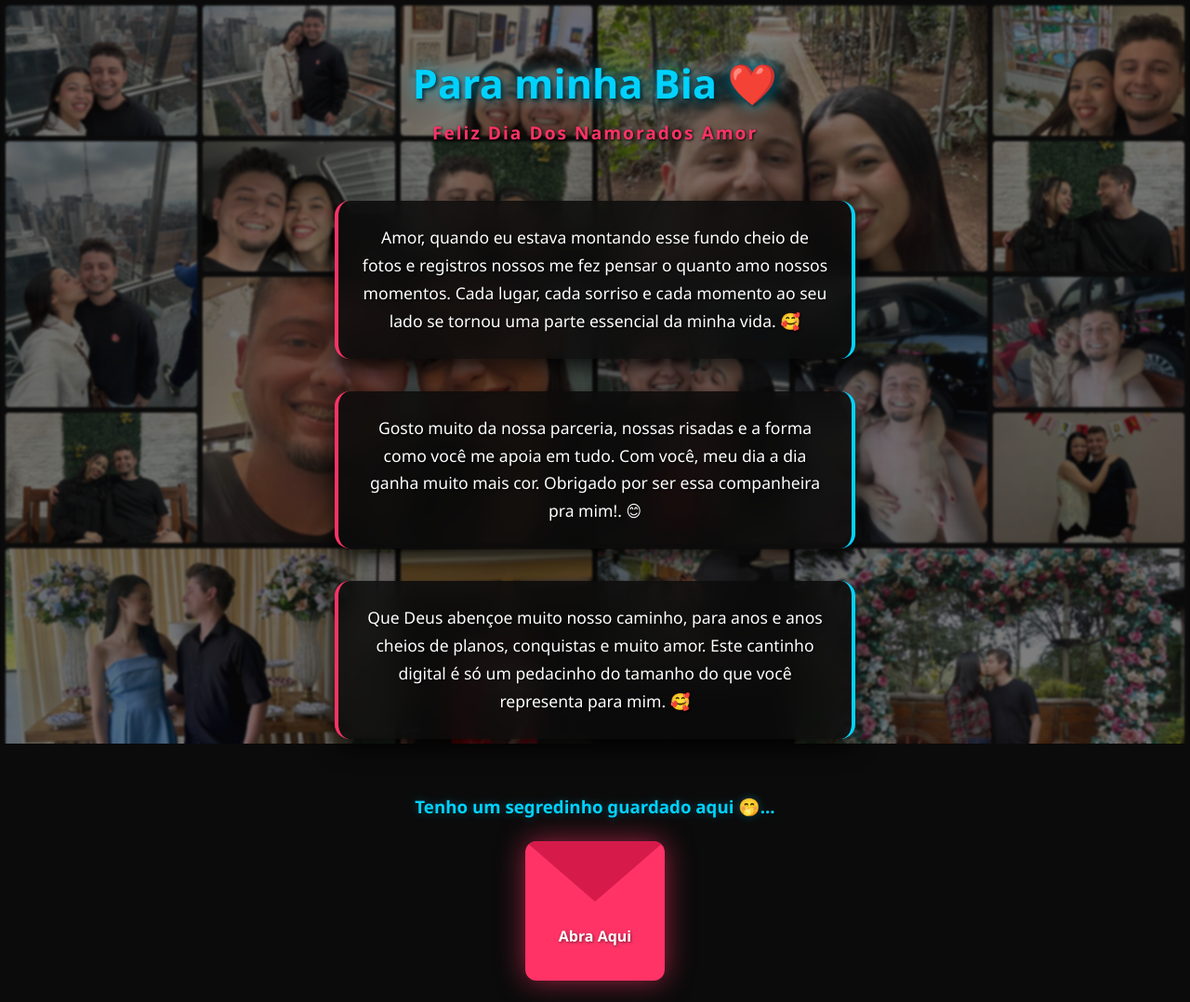
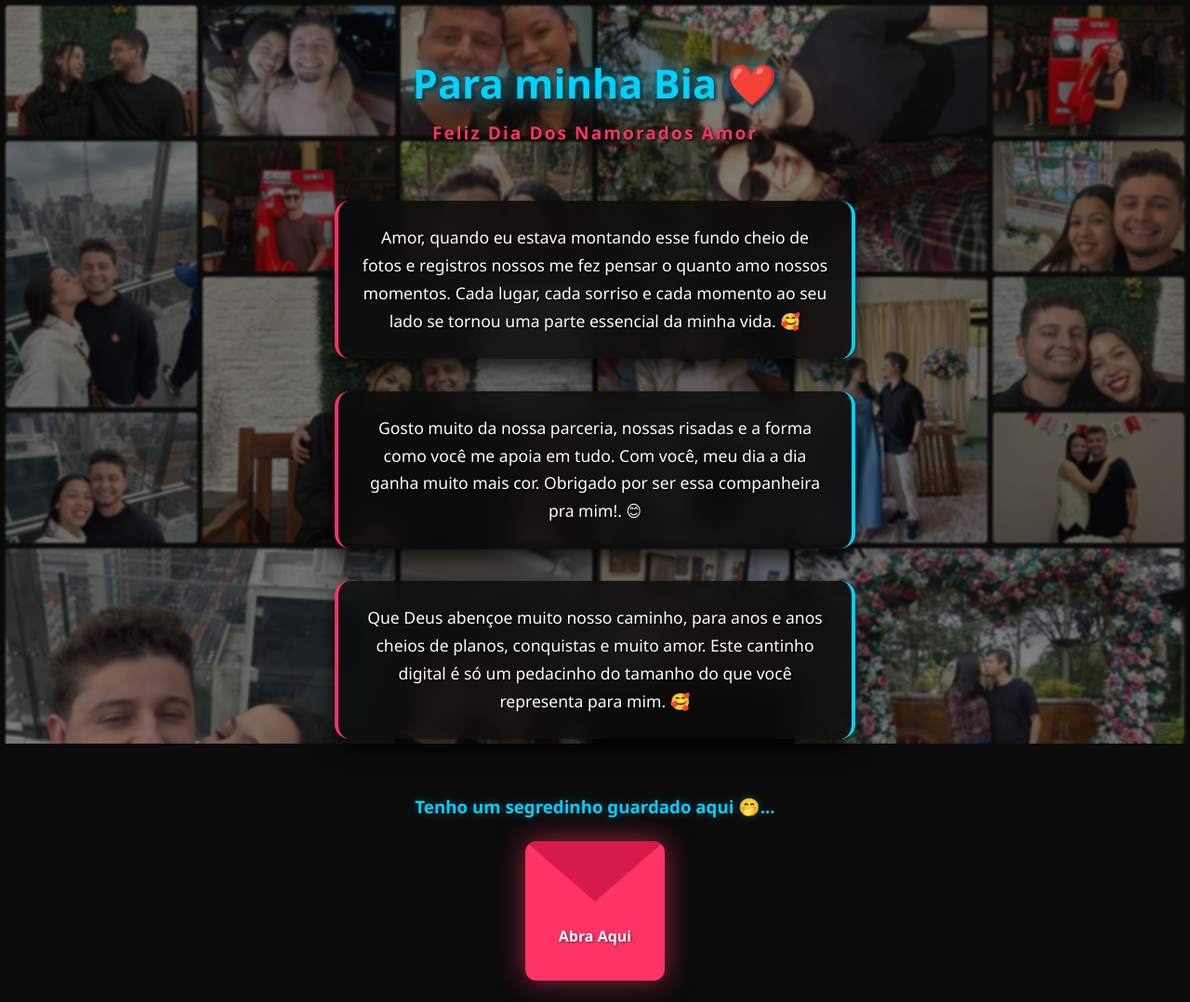
Before and after one commit to gustavoribeiro31/cartinha, a plain HTML site: page index.html in a window 1280 px wide. Shown: the whole page at 93% size. Drawn offline with Linux system fonts and the light colour scheme.

Commit message:
Update index.html

```diff
--- a/index.html
+++ b/index.html
@@ -22,7 +22,7 @@
             min-height: 100vh;
         }
 
-        /* CONTAINER DO MOSAICO DE FUNDO (COM ALGORITMO DENSE PARA ELIMINAR ESPAÇOS PRETOS) */
+        /* CONTAINER DO MOSAICO DE FUNDO */
         .fundo-mosaico {
             position: fixed;
             top: 0;
@@ -33,7 +33,7 @@
             display: grid;
             grid-template-columns: repeat(6, 1fr);
             grid-auto-rows: 140px;
-            grid-auto-flow: dense; /* Força o preenchimento automático de qualquer buraco preto */
+            grid-auto-flow: dense; /* Preenche os espaços vazios de forma inteligente */
             gap: 6px;
             padding: 6px;
             overflow: hidden;
@@ -48,7 +48,7 @@
             background-color: #111;
         }
 
-        /* Variando os tamanhos de forma equilibrada no grid */
+        /* Variando os tamanhos de forma dinâmica no grid */
         .fundo-mosaico img:nth-child(4n) { grid-column: span 2; grid-row: span 2; }
         .fundo-mosaico img:nth-child(6n) { grid-column: span 1; grid-row: span 2; }
 
@@ -117,7 +117,7 @@
             text-shadow: 1px 1px 2px #000000;
         }
 
-        /* --- SEÇÃO DA CARTA FECHADA (ENVELOPE MAIOR) --- */
+        /* --- SEÇÃO DA CARTA FECHADA --- */
         .secao-carta {
             text-align: center;
             margin-top: 40px;
@@ -170,7 +170,7 @@
             text-shadow: 1px 1px 3px rgba(0,0,0,0.5);
         }
 
-        /* --- JANELA MODAL (CARTA ABERTA COM FUNDO DE FOTOS VAZADO) --- */
+        /* --- JANELA MODAL (CARTA ABERTA) --- */
         .modal-carta {
             display: none;
             position: fixed;
@@ -186,7 +186,7 @@
         }
 
         .conteudo-carta {
-            background: rgba(15, 15, 15, 0.9); /* Revela as fotos por trás de forma nítida */
+            background: rgba(15, 15, 15, 0.9);
             color: #ffffff;
             width: 100%;
             max-width: 480px;
@@ -254,7 +254,7 @@
 </head>
 <body>
 
-    <div class="fundo-mosaico">
+    <div class="fundo-mosaico" id="mosaicoContainer">
         <img src="foto1.jpeg"><img src="foto2.jpeg"><img src="foto3.jpeg"><img src="foto4.jpeg">
         <img src="foto5.jpeg"><img src="foto6.jpeg"><img src="foto7.jpeg"><img src="foto8.jpeg">
         <img src="foto9.jpeg"><img src="foto10.jpeg"><img src="foto11.jpeg"><img src="foto12.jpeg">
@@ -315,6 +315,25 @@
     </div>
 
     <script>
+        // Função executada assim que a página carrega
+        window.onload = function() {
+            var container = document.getElementById('mosaicoContainer');
+            var imagens = Array.from(container.getElementsByTagName('img'));
+
+            // Algoritmo de Fisher-Yates para embaralhar o array de imagens de forma limpa
+            for (var i = imagens.length - 1; i > 0; i--) {
+                var j = Math.floor(Math.random() * (i + 1));
+                var temp = imagens[i];
+                imagens[i] = imagens[j];
+                imagens[j] = temp;
+            }
+
+            // Readiciona as imagens na nova ordem aleatória dentro do container
+            imagens.forEach(function(img) {
+                container.appendChild(img);
+            });
+        };
+
         function abrirCarta() {
             var modal = document.getElementById('modalCarta');
             modal.style.display = 'flex';
```
